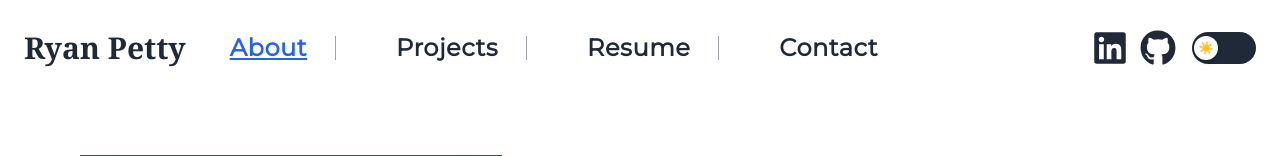
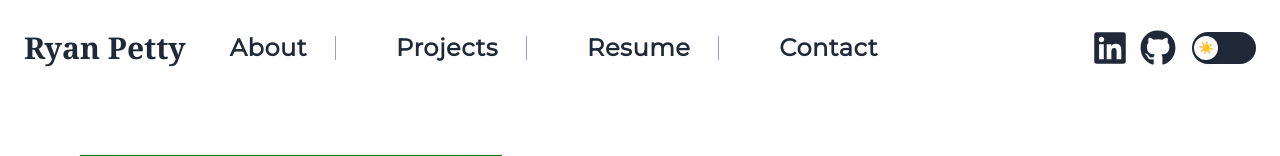
Before and after one commit to Ryebread5555/Portfolio, a React (Vite) app: page / in a window 1280 px wide. Shown: the top 156 px of the page. Built offline with nearby package versions, Linux system fonts and the light colour scheme.

Commit message:
refined NavBar component, simplified active link styles, and updated dark mode icon

```diff
--- a/src/pages/NavBar.jsx
+++ b/src/pages/NavBar.jsx
@@ -71,9 +71,7 @@ function NavBar({ topOfPage, activePage, setActivePage }) {
                       href={`#${tab.toLowerCase()}`}
                       onClick={() => handleNavClick(tab)}
                       className={`px-2 md:px-3 py-2 transition-all duration-200 whitespace-nowrap hover:text-blue-600 ${
-                        activePage === tab.toLowerCase()
-                          ? 'text-blue-600 underline'
-                          : darkMode ? 'text-white' : 'text-gray-800'
+                        darkMode ? 'text-white' : 'text-gray-800'
                       }`}
                     >
                       {tab}
@@ -164,7 +162,7 @@ function NavBar({ topOfPage, activePage, setActivePage }) {
                 }`}
               >
                 <span className="text-xs">
-                  {darkMode ? '✨🌙' : '☀️'}
+                  {darkMode ? '🌙' : '☀️'}
                 </span>
               </div>
             </button>
@@ -193,7 +191,7 @@ function NavBar({ topOfPage, activePage, setActivePage }) {
               href={`#${tab.toLowerCase()}`}
               onClick={() => handleNavClick(tab)}
               className={`hover:text-blue-600 transition-colors ${
-                activePage === tab.toLowerCase() ? 'text-blue-600 underline' : ''
+                darkMode ? 'text-white' : 'text-gray-800'
               }`}
             >
               {tab}
```
